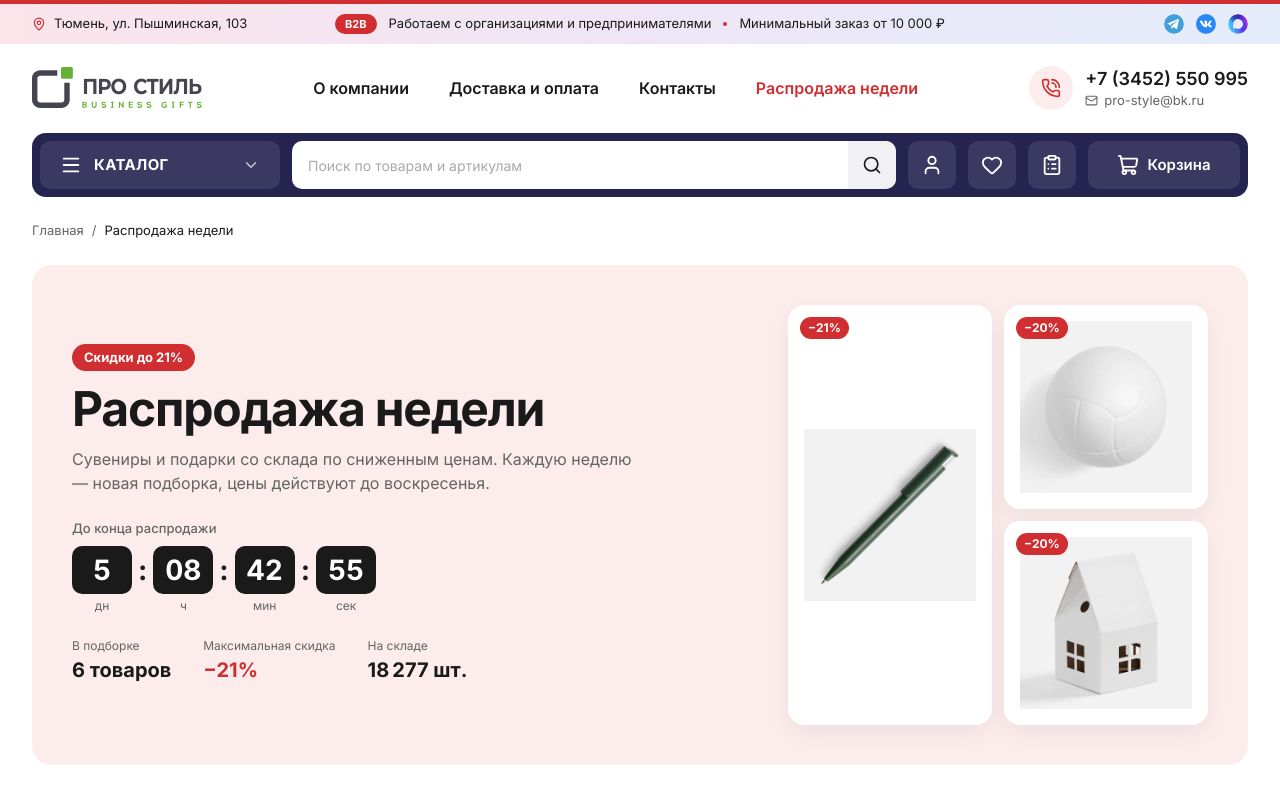
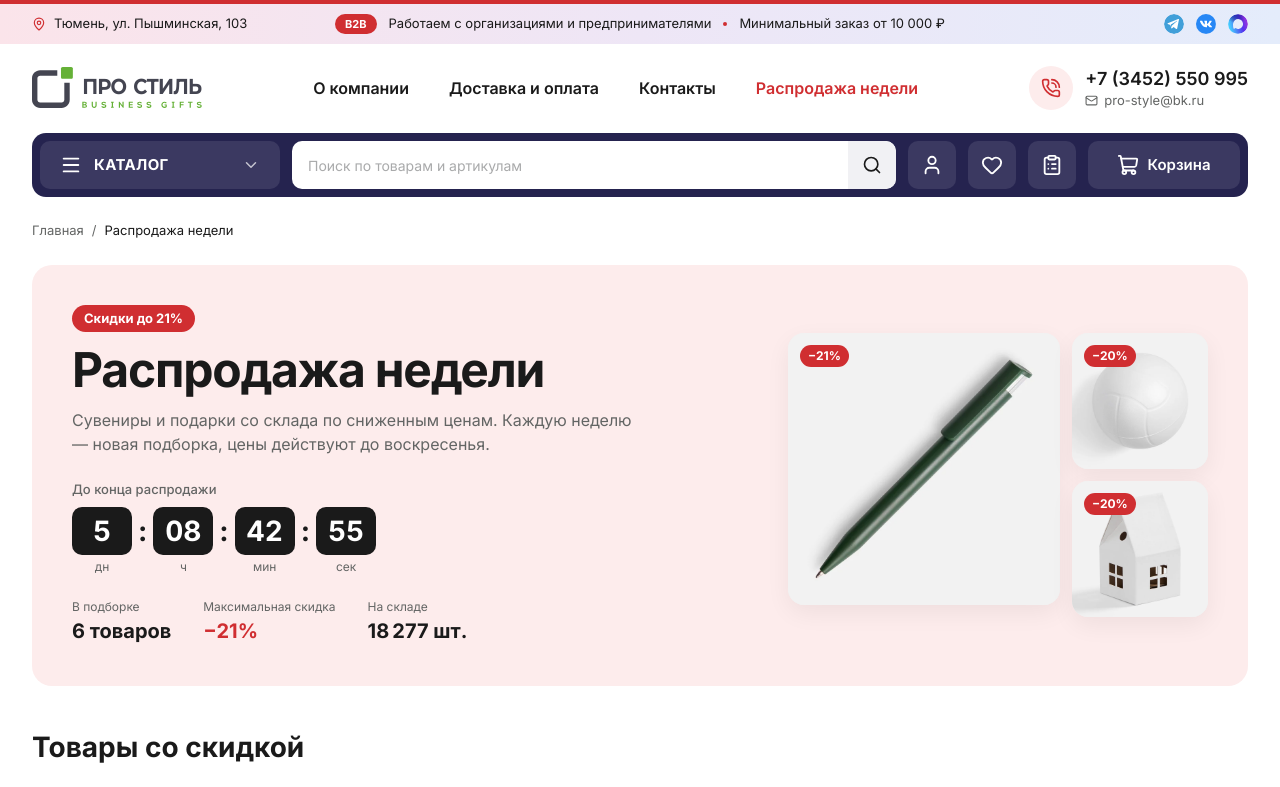
Before and after one commit to lemnity/prost, a Next.js app: page /sale in a window 1280 px wide. Shown: the top 787 px of the page. Built offline with nearby package versions, Linux system fonts and the light colour scheme.

Commit message:
fix(sale): square seamless collage tiles in hero

```diff
--- a/src/app/sale/page.tsx
+++ b/src/app/sale/page.tsx
@@ -80,15 +80,15 @@ export default function SalePage() {
               </dl>
             </div>
             {collage.length ? (
-              <ul aria-hidden="true" className="hidden grid-cols-2 gap-3 lg:grid">
+              <ul aria-hidden="true" className="hidden grid-cols-[2fr_1fr] gap-3 lg:grid">
                 {collage.map((p, i) => (
                   <li
                     key={p.id}
-                    className={`relative overflow-hidden rounded-[16px] bg-white shadow-[0_8px_24px_rgba(0,0,0,0.06)] ${
-                      i === 0 ? "row-span-2" : "aspect-square"
+                    className={`relative aspect-square overflow-hidden rounded-[16px] bg-[#f2f2f2] shadow-[0_8px_24px_rgba(0,0,0,0.06)] ${
+                      i === 0 ? "row-span-2" : ""
                     }`}
                   >
-                    <ProductImage src={asset(p.image)} alt="" sizes="220px" className="object-contain p-4" />
+                    <ProductImage src={asset(p.image)} alt="" sizes={i === 0 ? "280px" : "140px"} className="object-cover" />
                     <span className="absolute left-3 top-3 rounded-full bg-brand px-2 py-0.5 text-[12px] font-bold text-white">
                       −{discountOf(p.priceFrom, p.oldPrice)}%
                     </span>
```
